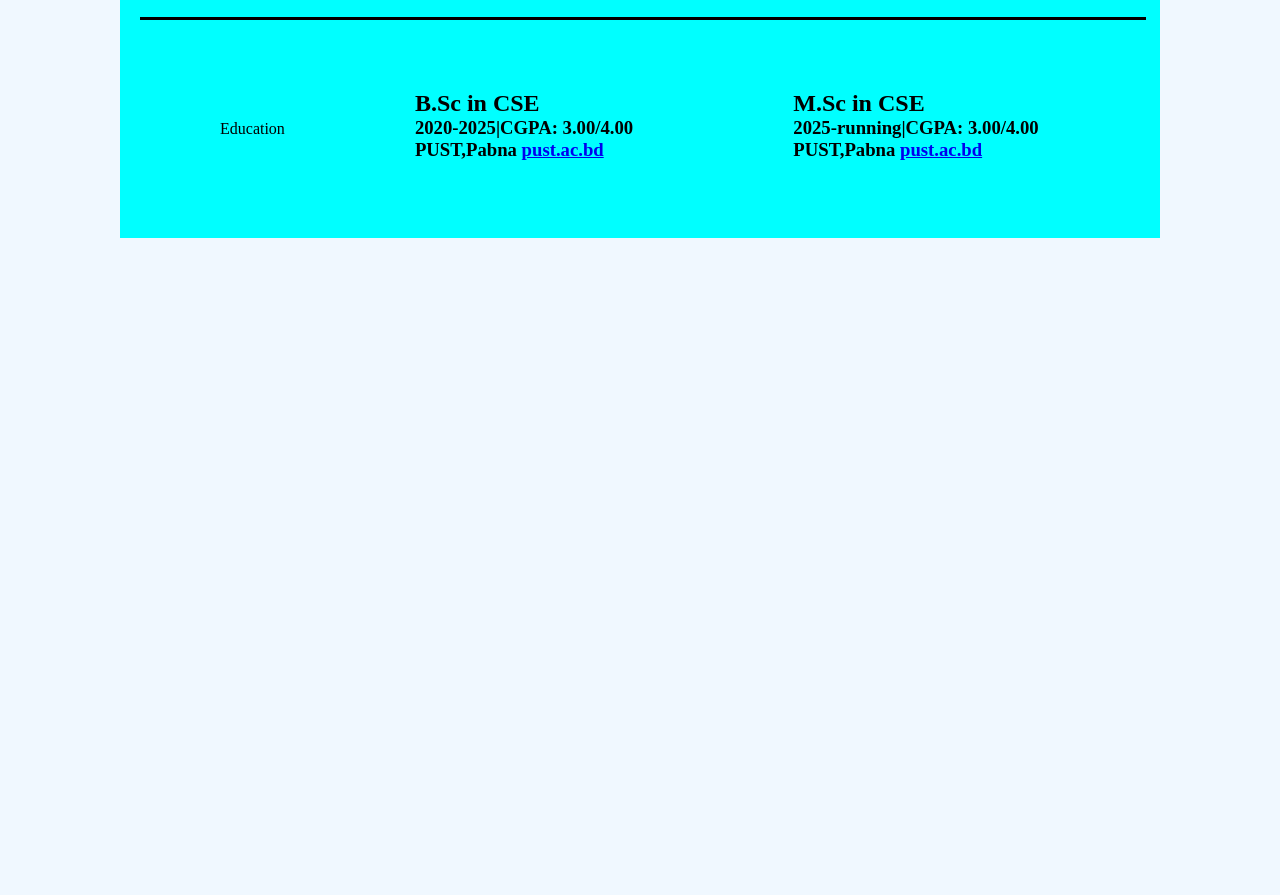
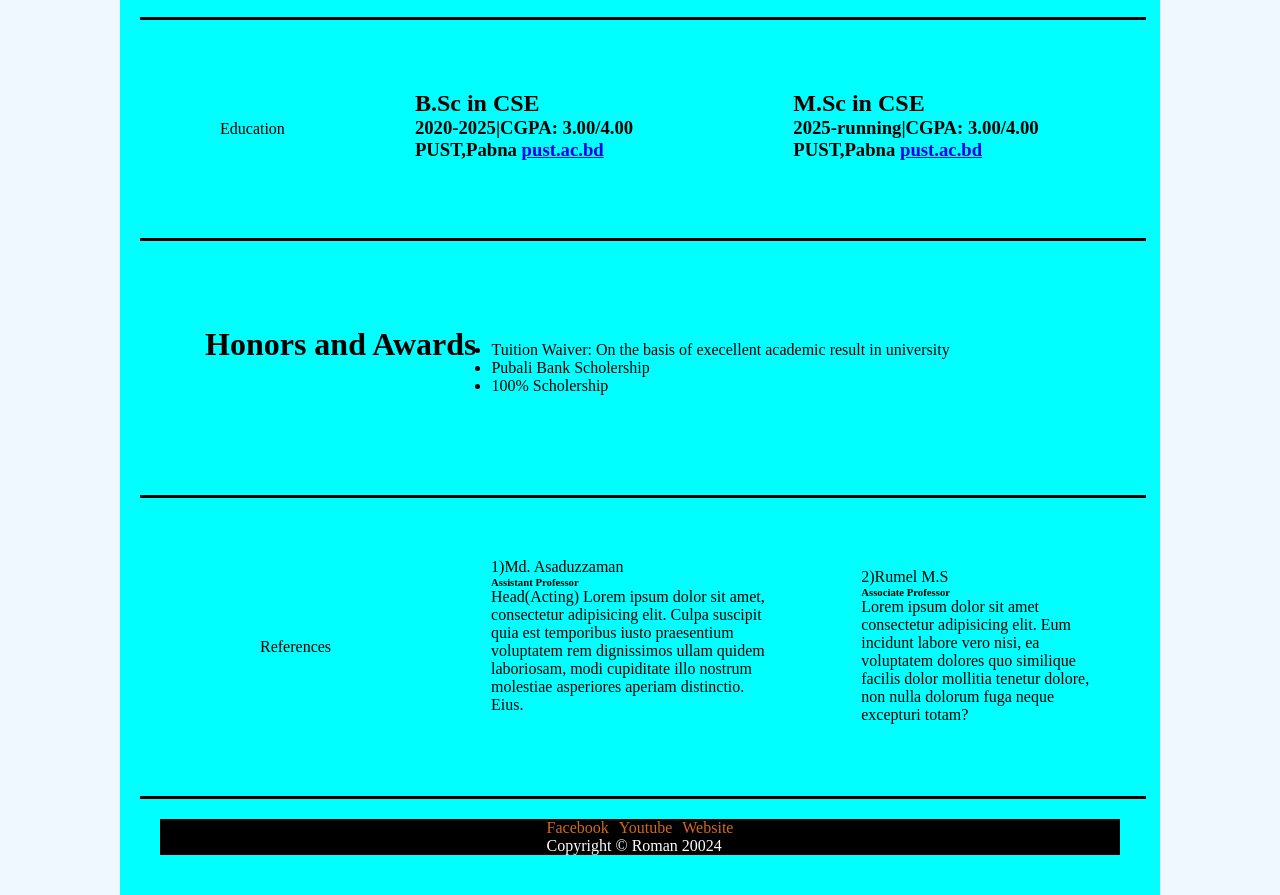
Before and after one commit to romanCSEpust/My-Portfolio, a plain HTML site: page index.html in a window 1280 px wide. Shown: the part 606-1501 px from the top of the page. Before the commit the page ends 844 px from the top, so only its background shows below. Drawn offline with Linux system fonts and the light colour scheme; a web font is replaced by a local one.

Commit message:
first project

```diff
--- a/index.html
+++ b/index.html
@@ -107,9 +107,66 @@
 
 </section>
 <!--work experience section end-->
+<hr>
+<div class="award">
+   <div class="honor">
+    <h1>Honors and Awards</h1>
+   </div>
+   <div class="text">
+    <ul style="list-style-type: disc;">
+        <li>Tuition Waiver: On the basis of execellent academic result in university</li>
+        <li>
+            Pubali Bank Scholership
+        </li>
+        <li>
+            100% Scholership
+        </li>
+    </ul>
+   </div>
+</div>
+<hr>
+<section id="reference">
+    <div class="ref">References</div>
+    <div class="saint">
+       <p>
+          1)Md. Asaduzzaman
+          <h6>Assistant Professor</h6>
+          Head(Acting)
+          Lorem ipsum dolor sit amet, consectetur adipisicing elit. Culpa suscipit quia est temporibus iusto praesentium voluptatem rem dignissimos ullam quidem laboriosam, modi cupiditate illo nostrum molestiae asperiores aperiam distinctio. Eius.
+       </p>
+
+    </div>
+    <div class="msc">
+         2)Rumel M.S
+         <h6>Associate Professor</h6>
+       Lorem ipsum dolor sit amet consectetur adipisicing elit. Eum incidunt labore vero nisi, ea voluptatem dolores quo similique facilis dolor mollitia tenetur dolore, non nulla dolorum fuga neque excepturi totam?
+       </p>
+
+    </div>
+
 </main>
+<hr>
 <!--main end-->
 <!--footer start-->
+
+<footer class="roman2">
+       <div class="marsel">
+        <div style="display: flex; gap: 10px; text-decoration: none;">
+            <a class="a" href="https:\\www.facebook.com">Facebook</a>
+            <a class="a" href=" https:\\www.youtube.com">Youtube</a>
+            <a class="a" href="https:\\www.pust.ac.bd">Website</a>
+
+        </div>
+        <div>
+            <p style="color: white;">Copyright &copy; Roman 20024</p>
+        </div>
+       </div>
+
+
+
+
+
+</footer>
 <!--footer end-->
 </div>
 </body>
--- a/style.css
+++ b/style.css
@@ -53,8 +53,9 @@ hr{
 
 .content{
     display: flex;
-    justify-content: space-between;
+
     margin: 3px;
+    width: 100%;
 }
 .left-div{
     color: teal;
@@ -64,7 +65,7 @@ hr{
 .right-div{
     width: 70%;
     display: flex;
-    justify-content:flex;
+    justify-content:flex-end;
 
 }
 
@@ -98,3 +99,34 @@ hr{
 .msc{
     padding: 50px;
 }
+.award{
+    display: flex;
+    padding: 65px;
+}
+.text{
+    padding: 15px;
+}
+#reference{
+    display: flex;
+}
+.ref{
+    padding: 120px;
+}
+.saint{
+    padding: 40px;
+}
+.roman2{
+    background-color: black;
+    display: flex;
+    gap: 10px;
+    justify-content: center;
+    margin: 20px;
+}
+.a{
+    text-decoration: none;
+    color: chocolate;
+
+}
+.a:hover{
+    text-decoration: underline;
+}
```
